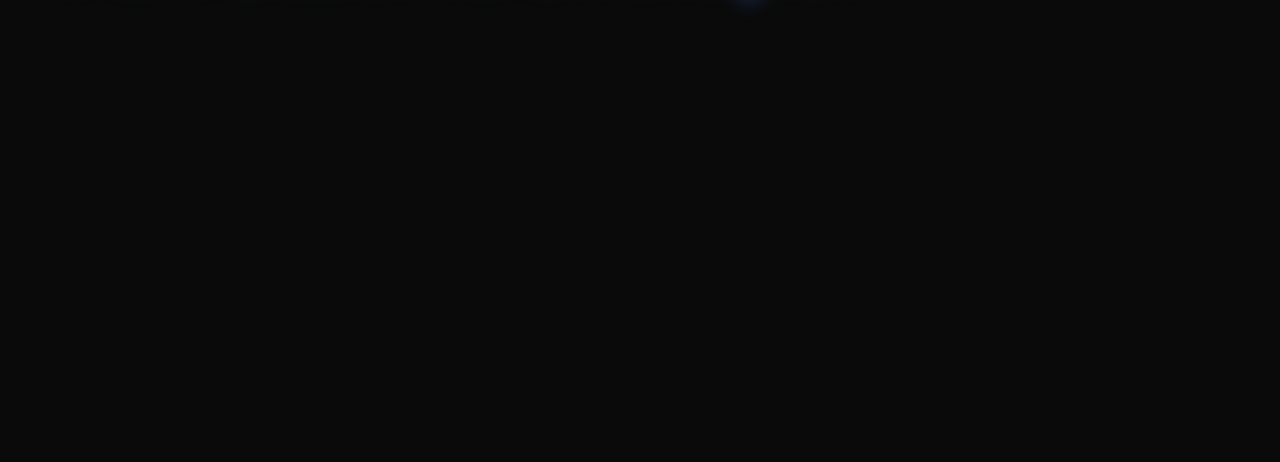
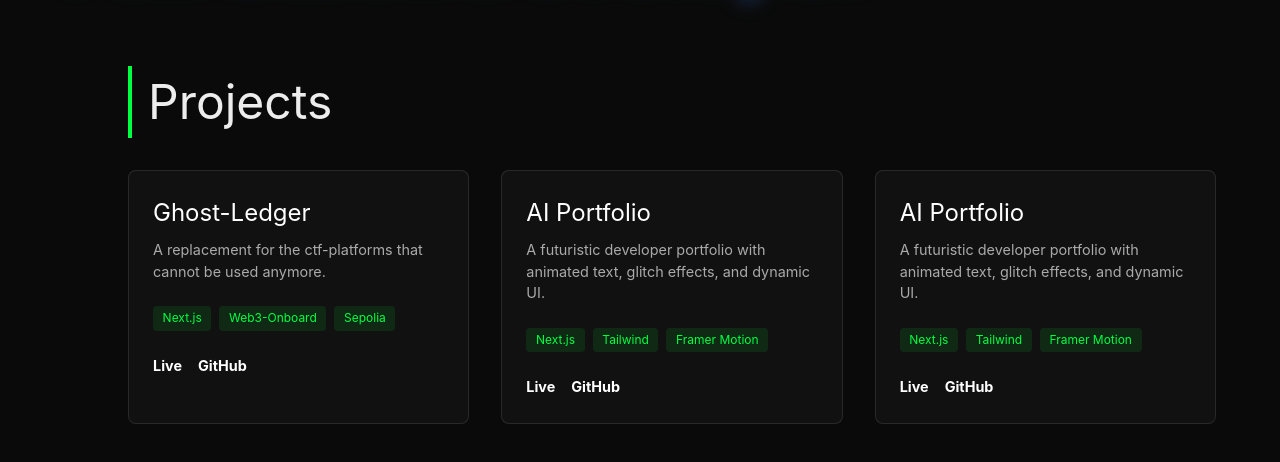
Before and after one commit to raoaniruddh92/raoaniruddh92-portfolio, a Next.js app: page / in a window 1280 px wide. Shown: the part 378-840 px from the top of the page. Before the commit the page ends 800 px from the top, so only its background shows below. Built offline with nearby package versions, Linux system fonts and the light colour scheme.

Commit message:
Projects update

```diff
--- /dev/null
+++ b/app/Projects.tsx
@@ -0,0 +1,71 @@
+"use client";
+
+export default function Projects() {
+  return (
+    <section className="projects">
+  <h2 className="projects-title">Projects</h2>
+
+  <div className="projects-grid">
+    <div className="project-card">
+      <h3 className="project-title">Ghost-Ledger</h3>
+      <p className="project-description">
+       A replacement for the ctf-platforms that cannot be used anymore.
+      </p>
+
+      <div className="project-tags">
+        <span className="project-tag">Next.js</span>
+        <span className="project-tag">Web3-Onboard</span>
+        <span className="project-tag">Sepolia</span>
+      </div>
+
+      <div className="project-links">
+        <a className="project-link" href="https://ghost-ledger.vercel.app/">Live</a>
+        <a className="project-link" href="https://github.com/raoaniruddh92/Ghost-Ledger">GitHub</a>
+      </div>
+    </div>
+
+
+    <div className="project-card">
+      <h3 className="project-title">AI Portfolio</h3>
+      <p className="project-description">
+        A futuristic developer portfolio with animated text, glitch effects,
+        and dynamic UI.
+      </p>
+
+      <div className="project-tags">
+        <span className="project-tag">Next.js</span>
+        <span className="project-tag">Tailwind</span>
+        <span className="project-tag">Framer Motion</span>
+      </div>
+
+      <div className="project-links">
+        <a className="project-link" href="#">Live</a>
+        <a className="project-link" href="#">GitHub</a>
+      </div>
+    </div>
+
+    <div className="project-card">
+      <h3 className="project-title">AI Portfolio</h3>
+      <p className="project-description">
+        A futuristic developer portfolio with animated text, glitch effects,
+        and dynamic UI.
+      </p>
+
+      <div className="project-tags">
+        <span className="project-tag">Next.js</span>
+        <span className="project-tag">Tailwind</span>
+        <span className="project-tag">Framer Motion</span>
+      </div>
+
+      <div className="project-links">
+        <a className="project-link" href="#">Live</a>
+        <a className="project-link" href="#">GitHub</a>
+      </div>
+    </div>
+  </div>
+
+
+</section>
+
+  )
+}
--- a/app/globals.css
+++ b/app/globals.css
@@ -130,3 +130,212 @@ body {
   33% { clip-path: polygon(0 0, 100% 0, 100% 15%, 0 15%); transform: translate(-5px, -2px); }
   66% { clip-path: polygon(0 85%, 100% 85%, 100% 100%, 0 100%); transform: translate(5px, 2px); }
 }
+
+
+:root {
+  --background: #0a0a0a;
+  --foreground: #ededed;
+}
+
+body {
+  margin: 0;
+  background: var(--background);
+  color: var(--foreground);
+  font-family: 'Inter', sans-serif;
+  overflow-x: hidden;
+}
+
+/* ---------------- Hero Layout ---------------- */
+.hero {
+  position: relative;
+  display: flex;
+  flex-direction: column;
+  justify-content: flex-start; /* Keeps content toward the top */
+  padding-left: 4rem;
+  padding-top: 5rem; /* Adjust this to set your exact top margin */
+  min-height: 100vh;
+  z-index: 2;
+}
+
+/* ---------------- Text Styling & Spacing ---------------- */
+.masked-text {
+  margin: 0; /* Removes default H1 top margin */
+  font-size: 8rem;
+  font-weight: bold;
+  line-height: 1;
+  color: transparent;
+  background-image: url("https://images.unsplash.com/photo-1732535725600-f805d8b33c9c?q=80&w=1470&auto=format&fit=crop");
+  background-size: 200%;
+  background-position: 0 50%;
+  background-clip: text;
+  -webkit-background-clip: text;
+  -webkit-text-fill-color: transparent;
+  animation: animate-background 5s infinite alternate linear;
+}
+
+.subtitle {
+  margin: 1rem 0 0.5rem 0; /* Controlled spacing between name and role */
+  font-size: 2rem;
+  font-weight: 400;
+  color: #888;
+}
+
+/* ---------------- Role Switching Logic ---------------- */
+.role-container {
+  height: 100px; /* Fixed height prevents the page from jumping */
+  display: flex;
+  align-items: center;
+  justify-content: flex-start;
+}
+
+/* 1. Matrix Style (Hacker) */
+.matrix-text {
+  position: relative;
+  font-family: 'Courier New', monospace;
+  font-size: 5rem;
+  color: #00ff41;
+  text-shadow: 0 0 10px #00ff41, 0 0 20px #00ff41;
+  text-transform: uppercase;
+  animation: flicker 1.5s infinite;
+}
+
+.matrix-text::before {
+  content: attr(data-text);
+  position: absolute;
+  inset: 0;
+  color: #00ff41;
+  animation: glitch 2s infinite;
+  clip-path: polygon(0 0, 100% 0, 100% 45%, 0 45%);
+  transform: translate(-2px, -2px);
+  opacity: 0.7;
+}
+
+/* 2. Modern Style (Full Stack Dev) */
+.dev-text {
+  font-family: 'Inter', sans-serif;
+  font-weight: 800;
+  font-size: 5rem;
+  background: linear-gradient(90deg, #3b82f6, #2dd4bf);
+  -webkit-background-clip: text;
+  -webkit-text-fill-color: transparent;
+  filter: drop-shadow(0 2px 10px rgba(59, 130, 246, 0.5));
+  animation: fadeIn 0.5s ease-out;
+}
+
+/* ---------------- Background & Animations ---------------- */
+.rain {
+  position: fixed; /* Fixed so it covers the whole viewport background */
+  inset: 0;
+  z-index: -1; /* Behind all text */
+  background: repeating-linear-gradient(
+    0deg,
+    rgba(0, 255, 0, 0.05) 0,
+    rgba(0, 255, 0, 0.1) 2px,
+    transparent 4px
+  );
+  animation: rain-scroll 20s linear infinite;
+  pointer-events: none;
+}
+
+@keyframes animate-background {
+  from { background-position: 0 50%; }
+  to { background-position: 100% 50%; }
+}
+
+@keyframes rain-scroll {
+  from { transform: translateY(-50%); }
+  to { transform: translateY(0%); }
+}
+
+@keyframes flicker {
+  0%, 100% { opacity: 1; }
+  50% { opacity: 0.9; }
+}
+
+@keyframes fadeIn {
+  from { opacity: 0; transform: translateX(-20px); }
+  to { opacity: 1; transform: translateX(0); }
+}
+
+@keyframes glitch {
+  0%, 100% { clip-path: polygon(0 0, 100% 0, 100% 45%, 0 45%); transform: translate(0); }
+  33% { clip-path: polygon(0 0, 100% 0, 100% 15%, 0 15%); transform: translate(-5px, -2px); }
+  66% { clip-path: polygon(0 85%, 100% 85%, 100% 100%, 0 100%); transform: translate(5px, 2px); }
+}
+
+/* ---------------- Projects Section ---------------- */
+.projects {
+  padding: 4rem;
+  background: var(--background);
+}
+
+.projects-title {
+  font-size: 3rem;
+  margin-bottom: 2rem;
+  border-left: 4px solid #00ff41;
+  padding-left: 1rem;
+}
+
+.projects-grid {
+  display: grid;
+  grid-template-columns: repeat(auto-fill, minmax(300px, 1fr));
+  gap: 2rem;
+}
+
+.project-card {
+  background: rgba(255, 255, 255, 0.03);
+  border: 1px solid rgba(255, 255, 255, 0.1);
+  padding: 1.5rem;
+  border-radius: 8px;
+  transition: transform 0.3s ease, border-color 0.3s ease;
+}
+
+.project-card:hover {
+  transform: translateY(-5px);
+  border-color: #00ff41;
+}
+
+.project-title {
+  font-size: 1.5rem;
+  margin-bottom: 0.5rem;
+  color: #fff;
+}
+
+.project-description {
+  font-size: 0.9rem;
+  color: #aaa;
+  margin-bottom: 1.5rem;
+}
+
+/* ---------------- Project Tags & Links ---------------- */
+.project-tags {
+  display: flex;
+  gap: 0.5rem;
+  margin-bottom: 1.5rem;
+}
+
+.project-tag {
+  font-size: 0.75rem;
+  background: rgba(0, 255, 65, 0.1);
+  color: #00ff41;
+  padding: 0.2rem 0.6rem;
+  border-radius: 4px;
+}
+
+.project-links {
+  display: flex;
+  gap: 1rem;
+}
+
+.project-link {
+  text-decoration: none;
+  color: #fff;
+  font-size: 0.9rem;
+  font-weight: bold;
+  border-bottom: 1px solid transparent;
+}
+
+.project-link:hover {
+  color: #00ff41;
+  border-bottom: 1px solid #00ff41;
+}
--- a/app/page.tsx
+++ b/app/page.tsx
@@ -1,5 +1,6 @@
 "use client";
 import { useState, useEffect } from "react";
+import Projects from "./Projects";
 
 export default function Home() {
   const [isHacker, setIsHacker] = useState(true);
@@ -28,8 +29,10 @@ export default function Home() {
             </div>
           )}
         </div>
+        <Projects />
 
       </section>
+
     </main>
   );
 }
```
